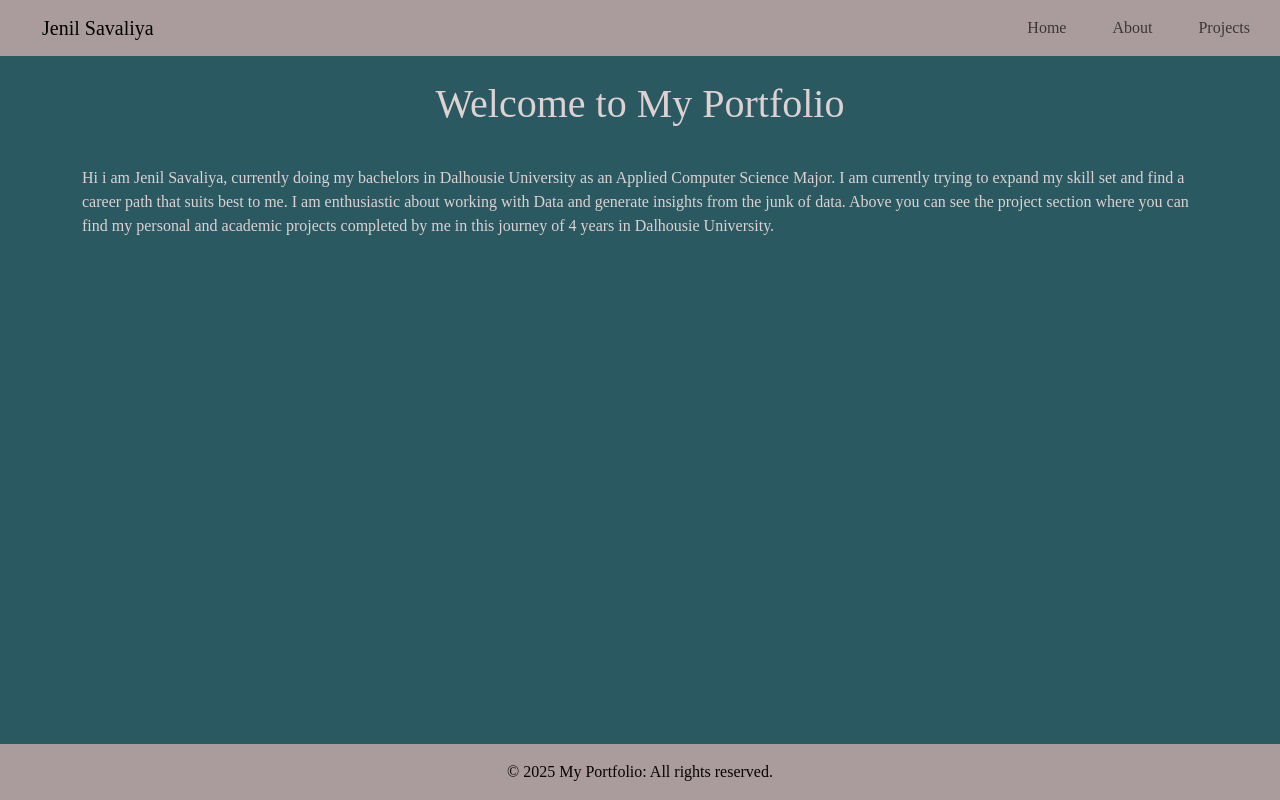
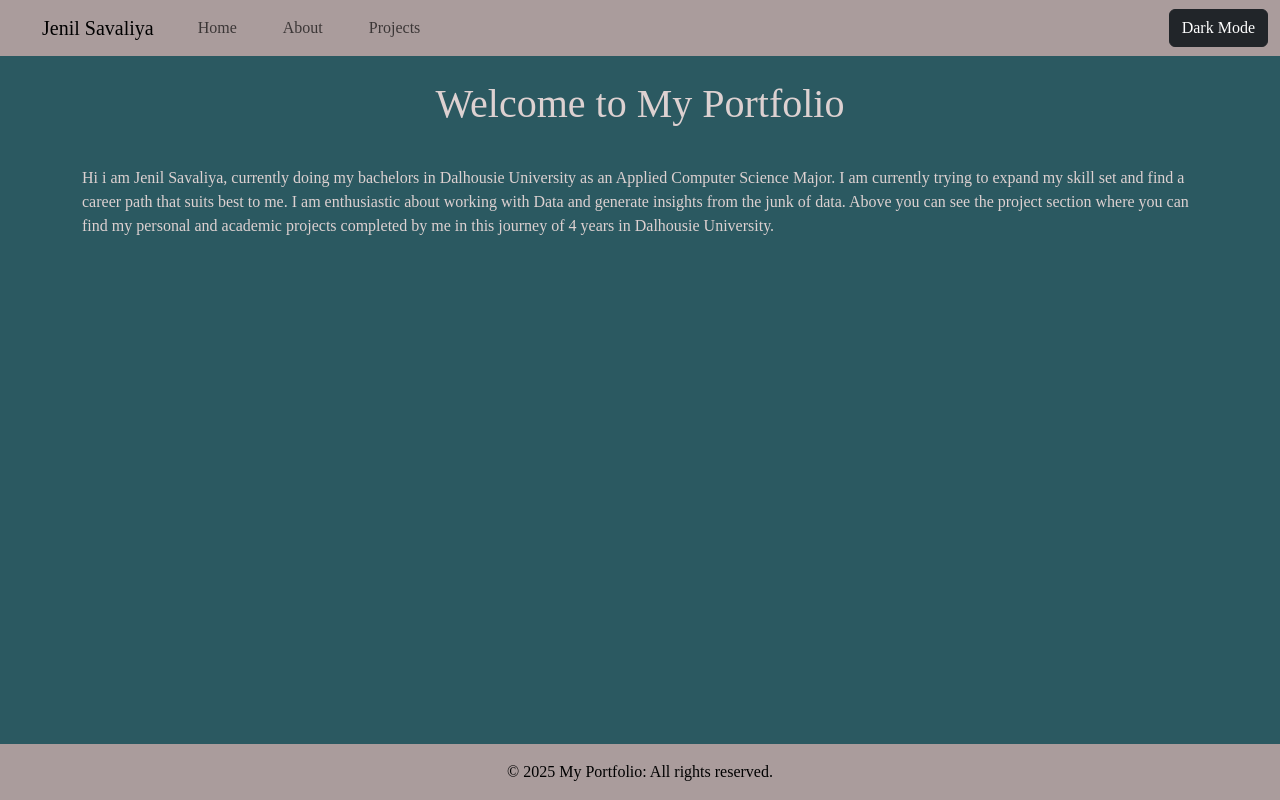
Before and after one commit to JenilSavaliya1/portfolio, a React (Create React App) app: page / in a window 1280 px wide. Built offline with nearby package versions, Linux system fonts and the light colour scheme.

Commit message:
added toggle button

```diff
--- a/src/Styles/Footer.css
+++ b/src/Styles/Footer.css
@@ -1,6 +1,4 @@
 footer {
-    background-color: rgb(170, 156, 156);
-    color: rgb(8, 2, 2);
     text-align: center;
     width: 100%;
     bottom: 0;
--- a/src/Styles/Header.css
+++ b/src/Styles/Header.css
@@ -1,6 +1,5 @@
 header {
   background-color: rgb(170, 156, 156);
-  color: rgb(8, 2, 2);
   text-align: center;
   position: fixed;
   width: 100%;
--- a/src/components/Footer.js
+++ b/src/components/Footer.js
@@ -1,13 +1,22 @@
-import React from "react";
+import React, { useEffect, useState, useContext } from "react";
 import '../Styles/Footer.css'
+import { ThemeContext } from './ThemeContext';
 
 function Footer() {
+  const { theme, setTheme } = useContext(ThemeContext);
+  const color = theme === 'light' ? 'rgb(170, 156, 156)' : 'rgb(40, 37, 37)';
+  const changeTheme = () => {
+    const newTheme = theme === 'light' ? 'dark' : 'light';
+    setTheme(newTheme);
+  }
+
   return (
-    <footer>
+    <footer style={{ backgroundColor: color, color: theme === 'light' ? 'black' : 'white' }}>
       <div className="text-center p-3">
         © 2025 My Portfolio: All rights reserved.
       </div>
     </footer>
   );
 }
+
 export default Footer;
--- a/src/components/Header.js
+++ b/src/components/Header.js
@@ -1,26 +1,40 @@
-import React from 'react';
+import React, { useContext } from 'react';
 import { Link } from 'react-router-dom';
-import '../Styles/Header.css'
+import { ThemeContext } from './ThemeContext';
+import '../Styles/Header.css';
 
 function Header() {
+    const { theme, setTheme } = useContext(ThemeContext);
+
+    const toggleTheme = () => {
+        const newTheme = theme === 'light' ? 'dark' : 'light';
+        setTheme(newTheme);
+    };
+
+    const color = theme === 'light' ? 'rgb(170, 156, 156)' : 'rgb(40, 37, 37)';
+    const buttonClass = theme === 'dark' ? 'btn btn-light' : 'btn btn-dark';
+
     return (
         <header>
-            <nav className="navbar navbar-expand-lg " style={{ background: "rgb(170, 156, 156)" }}>
-                <div className="container-fluid">
-                    <Link className="navbar-brand" to="/">Jenil Savaliya</Link>
-                    <div className="navbar-nav">
+            <nav className="navbar navbar-expand-lg" style={{ backgroundColor: color }}>
+                <div className="container-fluid d-flex justify-content-between">
+                    <Link className={theme === 'dark' ? "navbar-brand text-white" : 'navbar-brand'} to="/">
+                        Jenil Savaliya
+                    </Link>
                     <ul className="navbar-nav me-auto mb-2 mb-lg-0">
                         <li className="nav-item">
-                                <Link className="nav-link" to="/">Home</Link>
+                            <Link className={theme === 'dark' ? "nav-link text-white" : 'nav-link'} to="/">Home</Link>
                         </li>
                         <li className="nav-item">
-                                <Link className="nav-link" to="/about">About</Link>
+                            <Link className={theme === 'dark' ? "nav-link text-white" : 'nav-link'} to="/about">About</Link>
                         </li>
                         <li className="nav-item">
-                                <Link className="nav-link" to="/projects">Projects</Link>
+                            <Link className={theme === 'dark' ? "nav-link text-white" : 'nav-link'} to="/projects">Projects</Link>
                         </li>
                     </ul>
-                    </div>
+                    <button onClick={toggleTheme} className={buttonClass}>
+                        {theme === 'dark' ? 'Light Mode' : 'Dark Mode'}
+                    </button>
                 </div>
             </nav>
         </header>
--- /dev/null
+++ b/src/components/ThemeContext.js
@@ -0,0 +1,20 @@
+import React, { createContext, useState, useEffect } from 'react';
+
+export const ThemeContext = createContext({
+    theme: 'light',
+    setTheme: () => {}
+});
+
+export const ThemeProvider = ({ children }) => {
+    const [theme, setTheme] = useState(localStorage.getItem('theme') || 'light');
+
+    useEffect(() => {
+        localStorage.setItem('theme', theme);
+    }, [theme]);
+
+    return (
+        <ThemeContext.Provider value={{ theme, setTheme }}>
+            {children}
+        </ThemeContext.Provider>
+    );
+};
--- a/src/index.js
+++ b/src/index.js
@@ -3,11 +3,14 @@ import ReactDOM from 'react-dom/client';
 import './index.css';
 import App from './App';
 import reportWebVitals from './reportWebVitals';
+import { ThemeProvider } from './components/ThemeContext';
 
 const root = ReactDOM.createRoot(document.getElementById('root'));
 root.render(
   <React.StrictMode>
-    <App />
+    <ThemeProvider>
+      <App />
+    </ThemeProvider>
   </React.StrictMode>
 );
 reportWebVitals();
```
Lines whose indentation alone changed are shown as unchanged.
